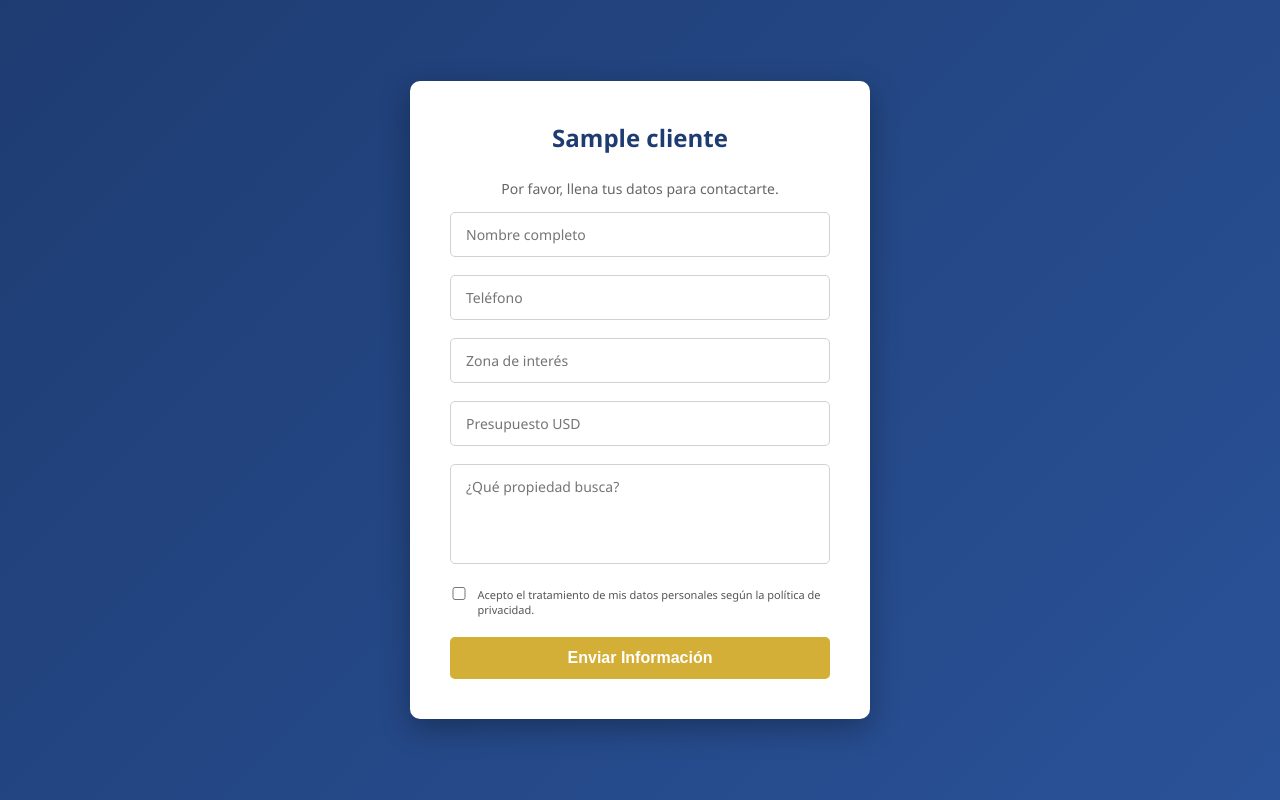
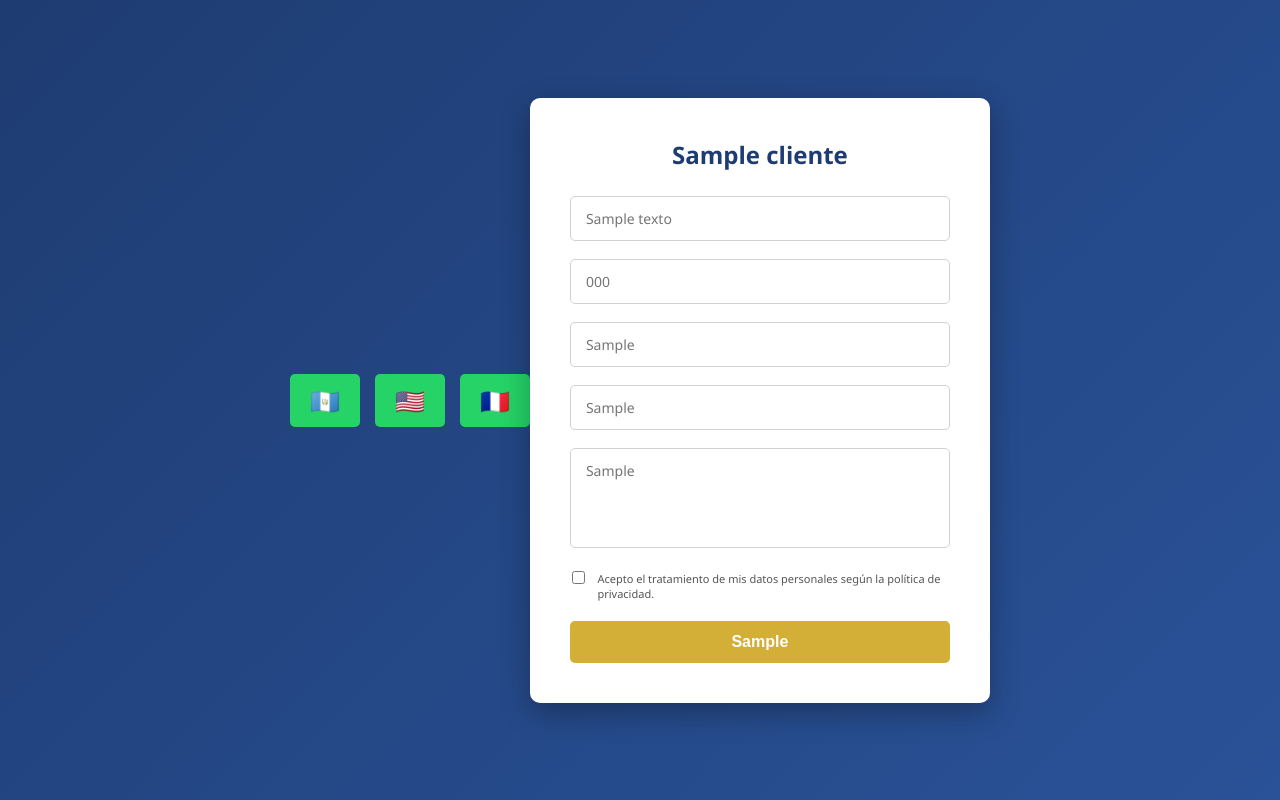
Before and after one commit to DG2028-2029/bot-inmobiliaria-v1, a Flask app: template templates/formulario.html in a window 1280 px wide. Run offline with Flask 3, Linux system fonts and the light colour scheme; the template is opened without the code that fills it: most values are stand-ins (such as "Sample title", 1, 10 or a date in 2020).

Commit message:
Update formulario.html

```diff
--- a/templates/formulario.html
+++ b/templates/formulario.html
@@ -4,18 +4,43 @@
     <meta charset="UTF-8">
     <title>{{ cliente.nombre }} | Registro</title>
     <link rel="stylesheet" href="{{ url_for('static', filename='css/estilos.css') }}">
+    <style>
+        /* Estilo rápido para las banderas */
+        .selector-idioma {
+            text-align: center;
+            margin-bottom: 20px;
+            display: flex;
+            justify-content: center;
+            gap: 15px;
+        }
+        .bandera {
+            font-size: 24px;
+            text-decoration: none;
+            transition: transform 0.2s;
+            display: inline-block;
+        }
+        .bandera:hover {
+            transform: scale(1.3);
+        }
+    </style>
 </head>
 <body>
+    <div class="selector-idioma">
+        <a href="{{ url_for('cambiar_idioma', lang='es', proximo='formulario', cliente_id=cliente.usuario) }}" class="bandera" title="Español">🇬🇹</a>
+        <a href="{{ url_for('cambiar_idioma', lang='en', proximo='formulario', cliente_id=cliente.usuario) }}" class="bandera" title="English">🇺🇸</a>
+        <a href="{{ url_for('cambiar_idioma', lang='fr', proximo='formulario', cliente_id=cliente.usuario) }}" class="bandera" title="Français">🇫🇷</a>
+    </div>
+
     {% if not enviado %}
     <form method="POST">
         <h2>{{ cliente.nombre }}</h2>
-        <p style="text-align: center; color: #666;">Por favor, llena tus datos para contactarte.</p>
+        <p style="text-align: center; color: #666;">{{ textos.titulo_form }}</p>
 
-        <input name="nombre" placeholder="Nombre completo" required>
-        <input name="telefono" type="tel" placeholder="Teléfono" required>
-        <input name="zona" placeholder="Zona de interés" required>
-        <input name="presupuesto" type="number" placeholder="Presupuesto USD" required>
-        <textarea name="mensaje" placeholder="¿Qué propiedad busca?" rows="3" required></textarea>
+        <input name="nombre" placeholder="{{ textos.placeholder_nombre }}" required>
+        <input name="telefono" type="tel" placeholder="{{ textos.placeholder_tel }}" required>
+        <input name="zona" placeholder="{{ textos.placeholder_zona }}" required>
+        <input name="presupuesto" type="number" placeholder="{{ textos.placeholder_presupuesto }}" required>
+        <textarea name="mensaje" placeholder="{{ textos.placeholder_propiedad }}" rows="3" required></textarea>
 
         <div style="display: flex; align-items: flex-start; gap: 10px; margin-bottom: 20px; text-align: left;">
             <input type="checkbox" name="terminos" id="terminos" required style="width: 20px; margin: 0;">
@@ -24,12 +49,12 @@
             </label>
         </div>
 
-        <button type="submit">Enviar Información</button>
+        <button type="submit">{{ textos.boton_enviar }}</button>
     </form>
     {% else %}
     <div class="mensaje-exito" style="background:white; padding:40px; border-radius:15px; text-align:center;">
-        <h3>¡Recibido por {{ cliente.nombre }}!</h3>
-        <p>Nos pondremos en contacto pronto.</p>
+        <h3>{{ textos.mensaje_exito }} ({{ cliente.nombre }})</h3>
+        <p>{{ textos.subtitulo_exito }}</p>
         <a href="{{ link_whatsapp }}" target="_blank" style="background:#25D366; color:white; padding:10px 20px; text-decoration:none; border-radius:5px; display: inline-block; margin-top: 10px;">WhatsApp</a>
     </div>
     {% endif %}
```
